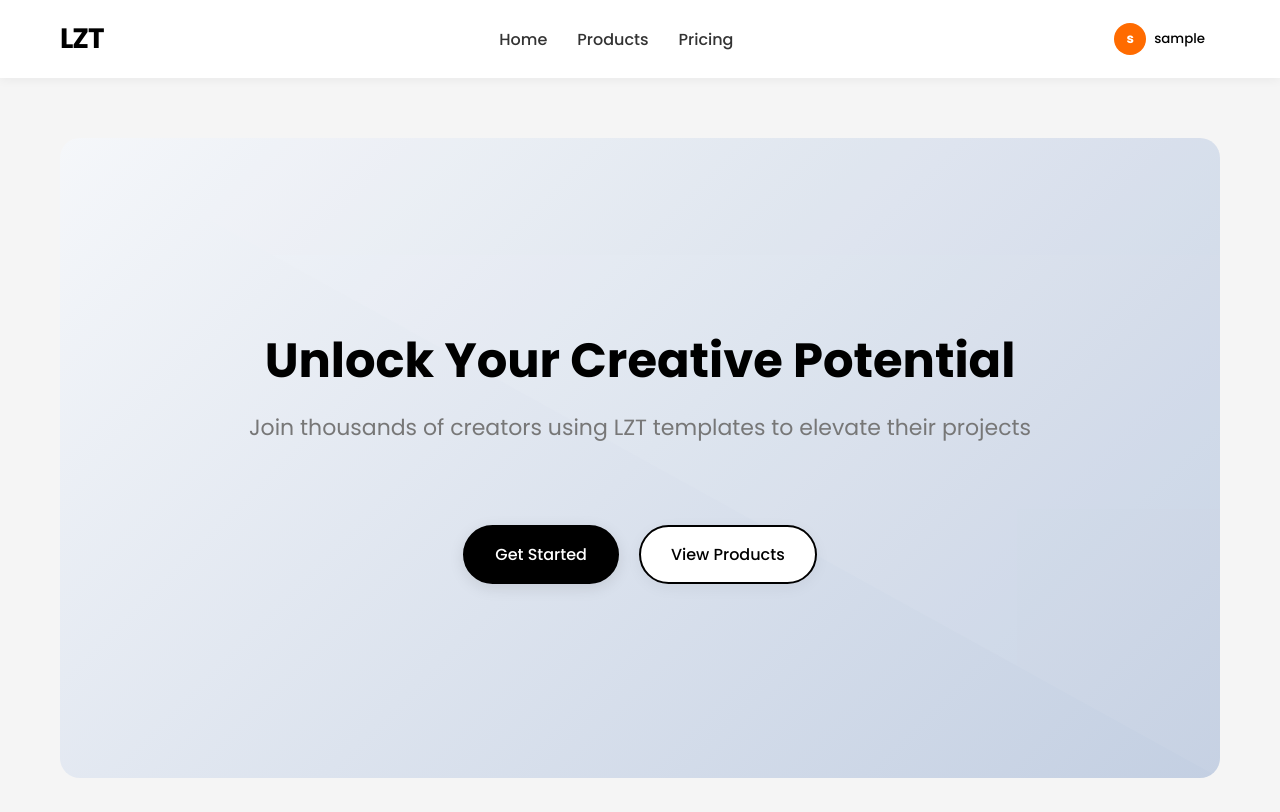
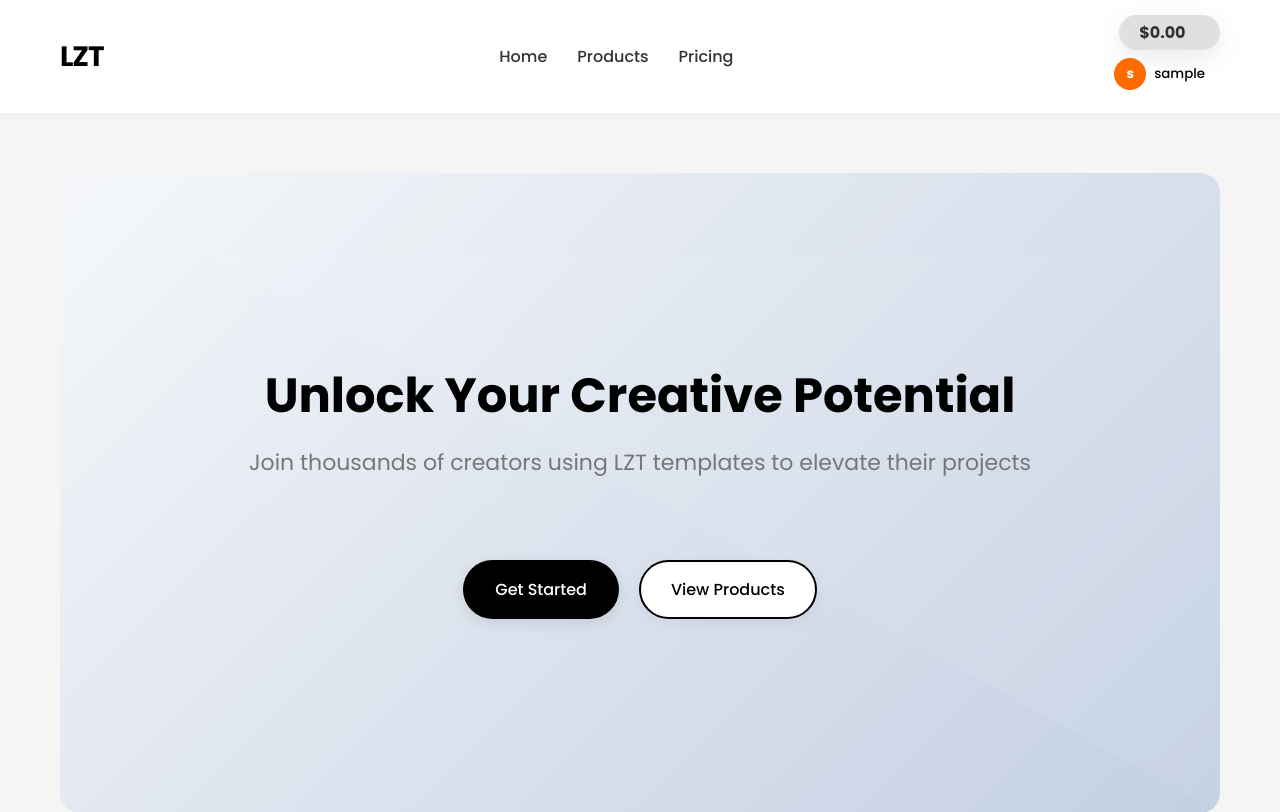
Before and after one commit to miqblade/server, a Flask app: page / in a window 1280 px wide. Shown: the top 812 px of the page. Run offline with Flask 3, Linux system fonts and the light colour scheme; the visitor is signed in with stand-in values (Sample User, id 1).

Commit message:
Add files via upload

```diff
--- a/site/templates/base.html
+++ b/site/templates/base.html
@@ -14,9 +14,9 @@
             letter-spacing: -1px;
         }
 
-        a:visited {
+        /* a:visited {
             color: inherit;
-        }
+        } */
 
         a {
             text-decoration: none;
@@ -32,8 +32,18 @@
         }
 
         .btn-b {
-            color: #000;
+            color: var(--accent);
             font-weight: bold;
+        }
+
+        .balik-babki{
+            margin: auto;
+            margin-left: 20px;
+            padding: 5px 20px;
+            background-color: rgb(224, 224, 224);
+            border-radius: 30px;
+            font-weight: bold;
+            box-shadow: rgba(149, 157, 165, 0.2) 0px 8px 24px;
         }
     </style>
 </head>
@@ -52,6 +62,7 @@
                 </ul>
 
                 <div class="user-menu-container">
+                    <div class="detail-value balik-babki">${{ "%.2f"|format(current_user.balance) }}</div>
                     {% if current_user.is_authenticated %}
                     <button class="user-btn" onclick="toggleDropdown()">
                         <span class="user-avatar-small">{{ current_user.username[0] }}</span>
--- a/site/templates/login.html
+++ b/site/templates/login.html
@@ -51,8 +51,8 @@
         </form>
 
         <div class="auth-footer">
-            <a href="{{ url_for('reset_request') }}">Забыли пароль?</a> |
-            <a href="{{ url_for('register') }}">Нет аккаунта? Зарегистрируйтесь</a>
+            <a href="{{ url_for('reset_request') }}">Forgot your password?</a> |
+            <a href="{{ url_for('register') }}">Don't have an account? Sign up</a>
         </div>
 
     </div>
```
Also changed, not shown: site/templates/reset_password.html (+4 -4 lines), site/templates/reset_request.html (+5 -5 lines), site/templates/verify.html (+5 -5 lines).
